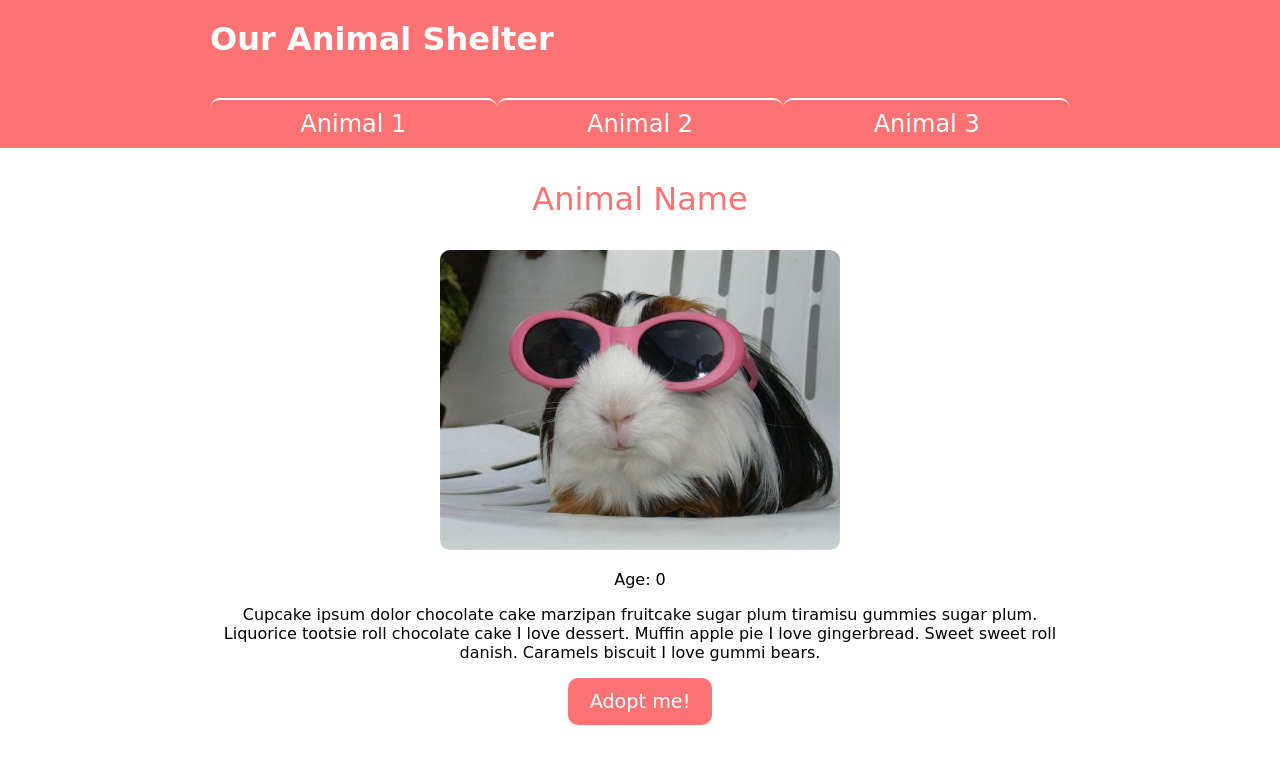
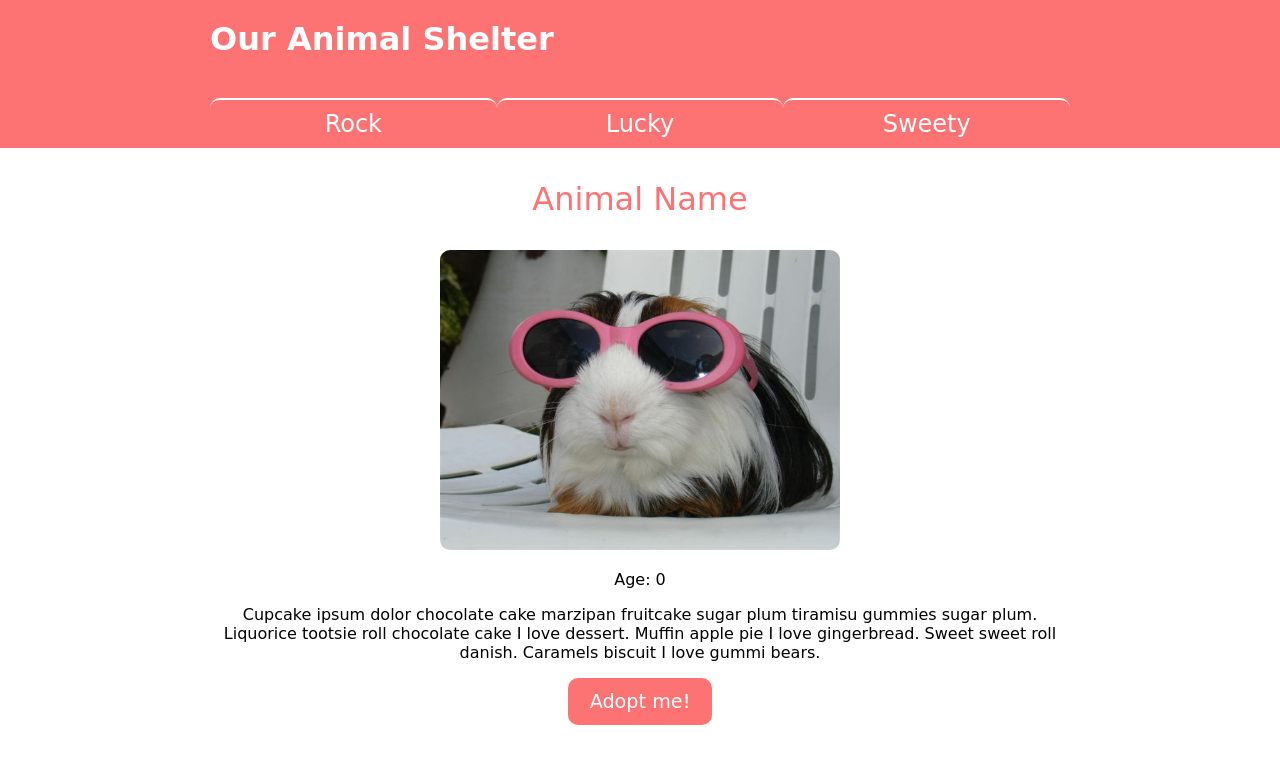
Before and after one commit to dominikaporzyczka/Ajax-Animal-Shelter, a plain HTML site: page index.html in a window 1280 px wide. Drawn offline with Linux system fonts and the light colour scheme; a web font is replaced by a local one.

Commit message:
Add animal names to nav

```diff
--- a/index.html
+++ b/index.html
@@ -14,9 +14,9 @@
             <h1 class="title">Our Animal Shelter</h1>
             <nav>
                 <ul id="animals-list">
-                    <li class="animals-list_animal"><a href="#">Animal 1</a></li>
-                    <li class="animals-list_animal"><a href="#">Animal 2</a></li>
-                    <li class="animals-list_animal"><a href="#">Animal 3</a></li>
+                    <li class="animals-list_animal"><a href="#">Rock</a></li>
+                    <li class="animals-list_animal"><a href="#">Lucky</a></li>
+                    <li class="animals-list_animal"><a href="#">Sweety</a></li>
                 </ul>
             </nav>
         </div>
```
